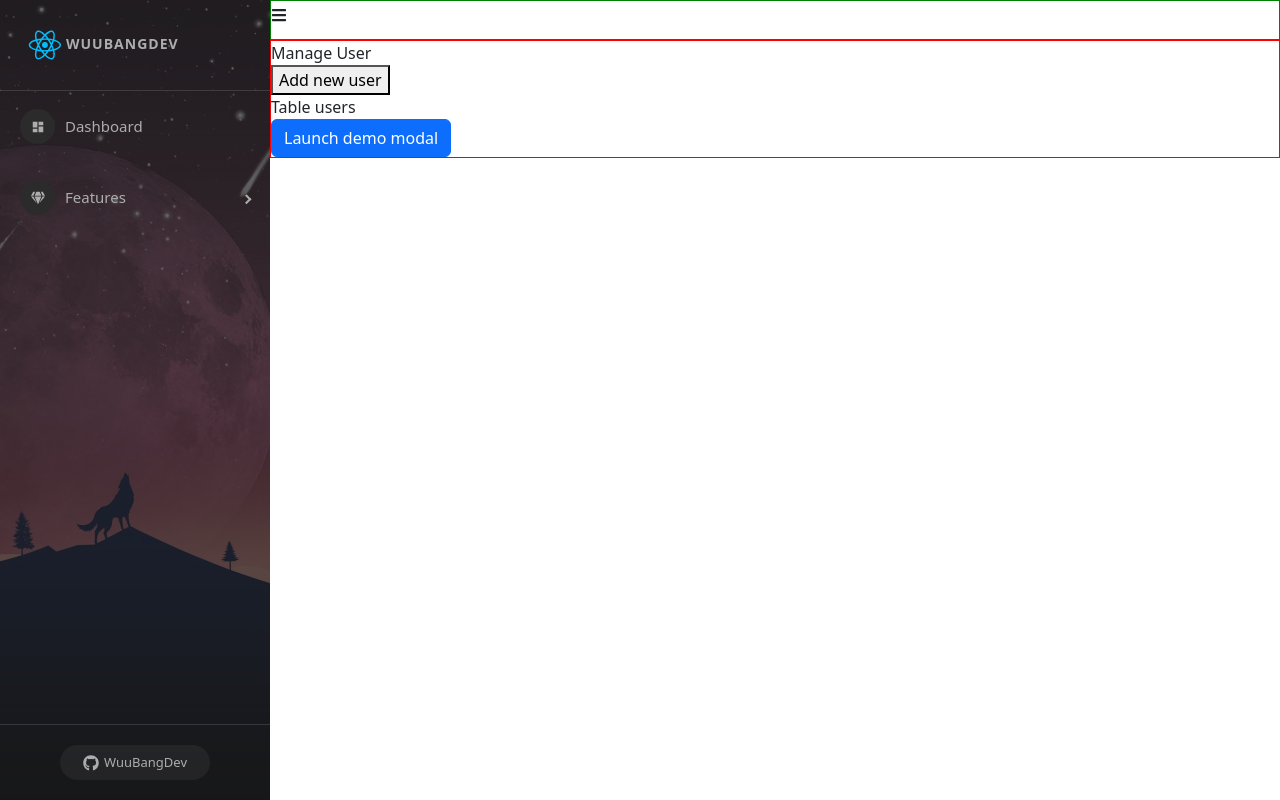
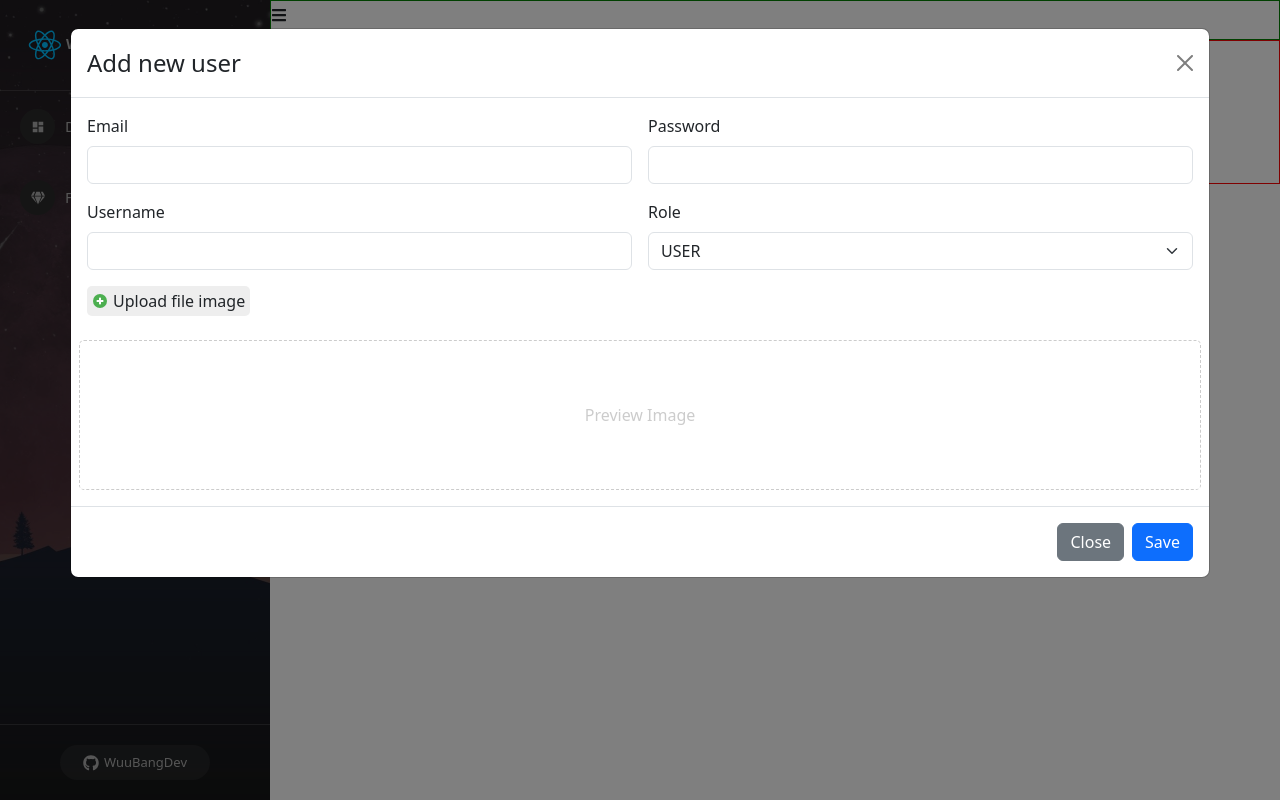
Before and after one commit to wuubangdev/demo-reacts-app, a React (Create React App) app: page /admins/manage-users in a window 1280 px wide. Both pictures are taken after a click on the button "Add new user". Built offline with nearby package versions, Linux system fonts and the light colour scheme.

Commit message:
config data & callAPI create user

```diff
--- a/src/components/Admin/Admin.js
+++ b/src/components/Admin/Admin.js
@@ -3,7 +3,6 @@
 import { FaBars } from 'react-icons/fa';
 import { useState } from "react";
 import { Outlet } from "react-router-dom";
-import { FcPlus } from 'react-icons/fc';
 const Admin = (props) => {
     const [collapsed, setCollapsed] = useState(false);
 
--- a/src/components/Admin/content/ManageUser.js
+++ b/src/components/Admin/content/ManageUser.js
@@ -1,22 +1,31 @@
 import ModalCreateUser from "./ModalCreateUser";
 import "./ManageUser.scss";
+import { FcPlus } from 'react-icons/fc';
+import { useState } from "react";
 
 const ManageUser = (props) => {
+    const [showModalCreateUse, setShowModalCreateUse] = useState(false);
     return (
         <div className="manage-user-container">
             <div className="title">
                 Manage User
             </div>
             <div className="user-content">
-                <div>
-                    <button>
-                        Add new user
+                <div className="btn-add-new">
+                    <button
+                        className="btn btn-primary"
+                        onClick={() => setShowModalCreateUse(true)}
+                    >
+                        <FcPlus /> Add new user
                     </button>
                 </div>
-                <div>
+                <div className="table-user-container">
                     Table users
                 </div>
-                <ModalCreateUser />
+                <ModalCreateUser
+                    show={showModalCreateUse}
+                    setShow={setShowModalCreateUse}
+                />
             </div>
         </div>
     )
--- a/src/components/Admin/content/ManageUser.scss
+++ b/src/components/Admin/content/ManageUser.scss
@@ -1,5 +1,22 @@
 .manage-user-container {
-    .user-content {}
+    padding: 10px;
+
+    .title {
+        font-weight: 600;
+        font-size: 20px;
+
+    }
+
+    .user-content {
+        .btn-add-new {
+            margin: 15px 0;
+            display: flex;
+            align-items: center;
+            gap: 10px;
+        }
+
+        .table-user-container {}
+    }
 }
 
 .modal-add-user {
--- a/src/components/Admin/content/ModalCreateUser.js
+++ b/src/components/Admin/content/ModalCreateUser.js
@@ -1,16 +1,27 @@
+import axios from 'axios';
 import { useState } from 'react';
 import Button from 'react-bootstrap/Button';
 import Modal from 'react-bootstrap/Modal';
 import { FcPlus } from 'react-icons/fc';
 
 const ModalCreateUser = (props) => {
-    const [show, setShow] = useState(false);
-    const handleClose = () => setShow(false);
-    const handleShow = () => setShow(true);
+    const { show, setShow } = props;
+    const handleClose = () => {
+        setShow(false);
+        setEmail("");
+        setPassword("");
+        setUserName("");
+        setRole("USER");
+        setImage("");
+        setPreviewImage("");
+    }
+    const handleShow = () => {
+        setShow(true);
+    };
 
     const [email, setEmail] = useState("");
     const [password, setPassword] = useState("");
-    const [userName, setUserName] = useState("");
+    const [username, setUserName] = useState("");
     const [role, setRole] = useState("USER");
     const [image, setImage] = useState("");
     const [previewImage, setPreviewImage] = useState(false);
@@ -20,12 +31,26 @@
             setImage(e.target.files[0]);
         }
     }
+    const handleSubmitForm = async () => {
+        //Validate
 
+        //call api
+        const data = new FormData();
+        data.append('email', email);
+        data.append('password', password);
+        data.append('username', username);
+        data.append('role', role);
+        data.append('userImage', image);
+
+        let res = await axios.post('http://localhost:8081/api/v1/participant', data);
+        console.log(">>>>Check res: ", res);
+
+    }
     return (
         <>
-            <Button variant="primary" onClick={handleShow}>
+            {/* <Button variant="primary" onClick={handleShow}>
                 Launch demo modal
-            </Button>
+            </Button> */}
 
             <Modal
                 show={show}
@@ -62,7 +87,7 @@
                             <input
                                 type="text"
                                 className="form-control"
-                                value={userName}
+                                value={username}
                                 onChange={(e) => { setUserName(e.target.value) }}
                             />
                         </div>
@@ -98,7 +123,7 @@
                     <Button variant="secondary" onClick={handleClose}>
                         Close
                     </Button>
-                    <Button variant="primary" onClick={handleClose}>
+                    <Button variant="primary" onClick={() => handleSubmitForm()}>
                         Save
                     </Button>
                 </Modal.Footer>
```
